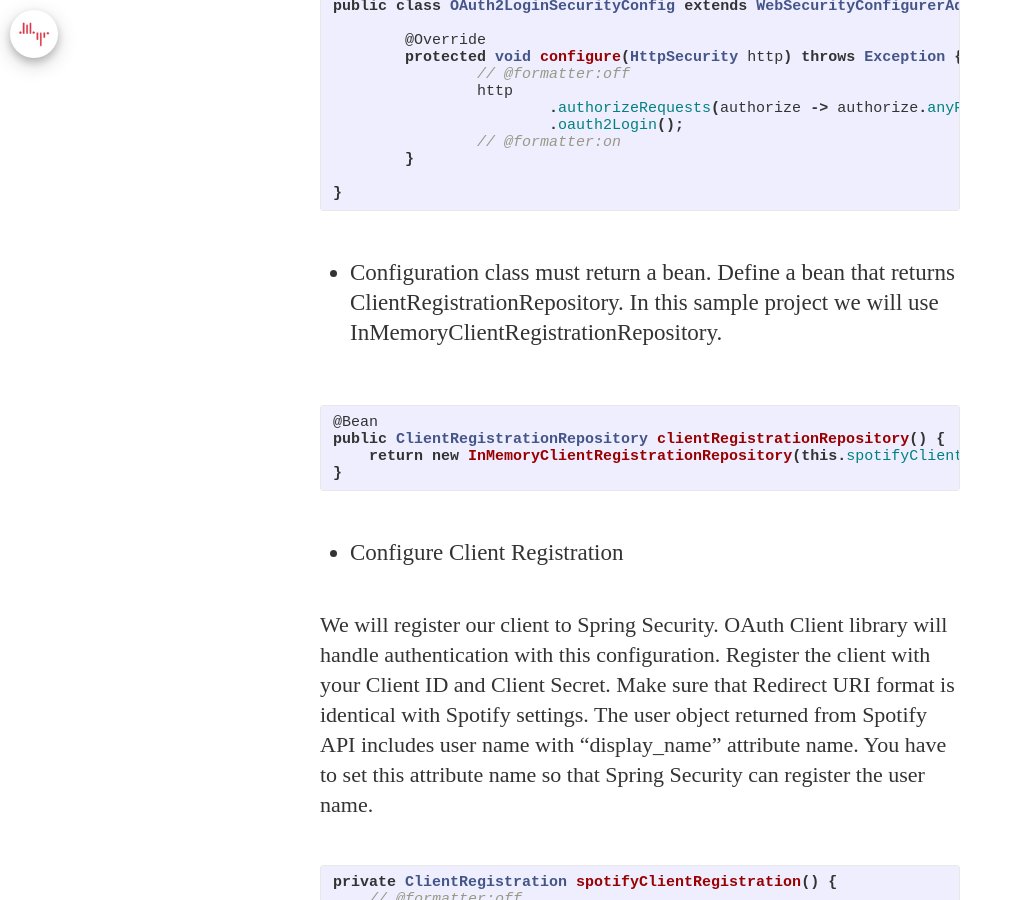
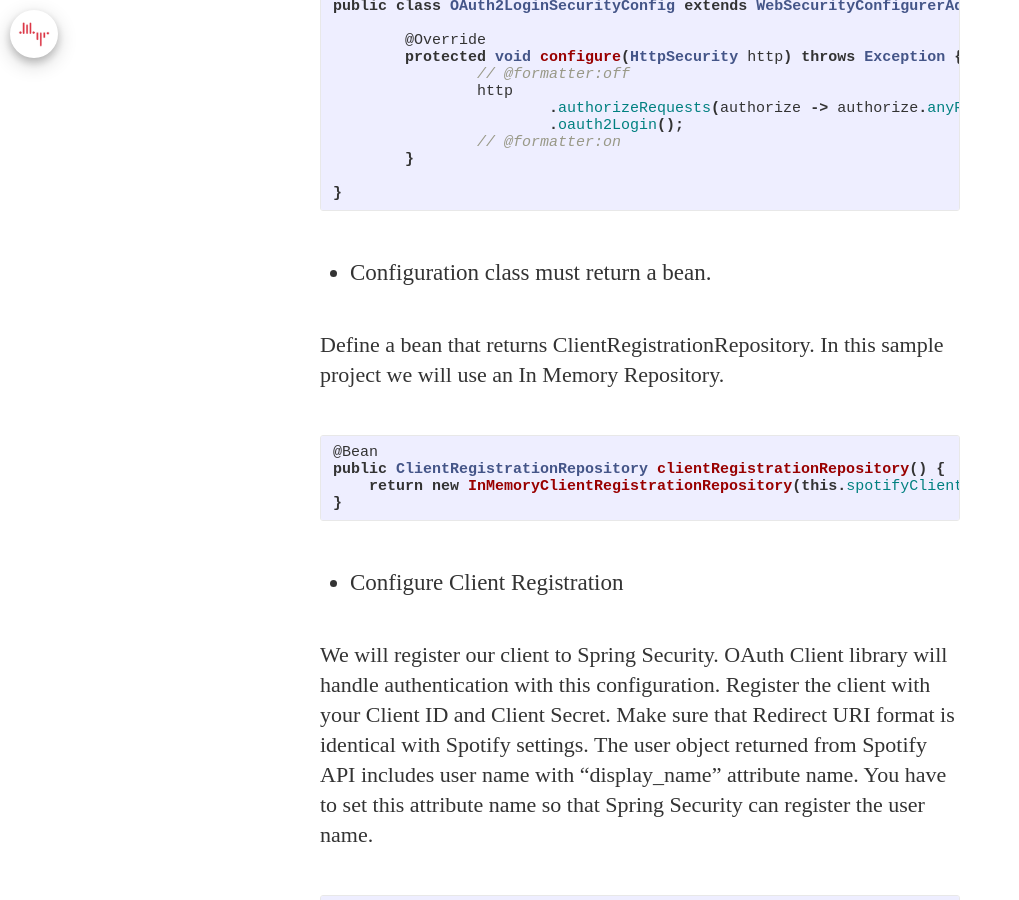
Before and after one commit to alpsakaci/alpsakaci.github.io, a Jekyll site: the page built from _posts/2021-05-14-spotify-oauth.md, in a window 1280 px wide and 900 px high, scrolled down 2924 px. Shown: the whole window, without its empty margins (0-1019 px from the left). Built offline with Jekyll 4.4.1, drawn with Linux system fonts in a browser that asks for light colours; nearby versions of some CDN libraries; some web fonts are replaced.

Commit message:
update spotify oauth post

```diff
--- a/_posts/2021-05-14-spotify-oauth.md
+++ b/_posts/2021-05-14-spotify-oauth.md
@@ -69,7 +69,9 @@
 }
 {% endhighlight %}
 
-- Configuration class must return a bean. Define a bean that returns ClientRegistrationRepository. In this sample project we will use InMemoryClientRegistrationRepository.
+- Configuration class must return a bean.
+
+Define a bean that returns ClientRegistrationRepository. In this sample project we will use an In Memory Repository.
 
 {% highlight java %}
 @Bean
```
